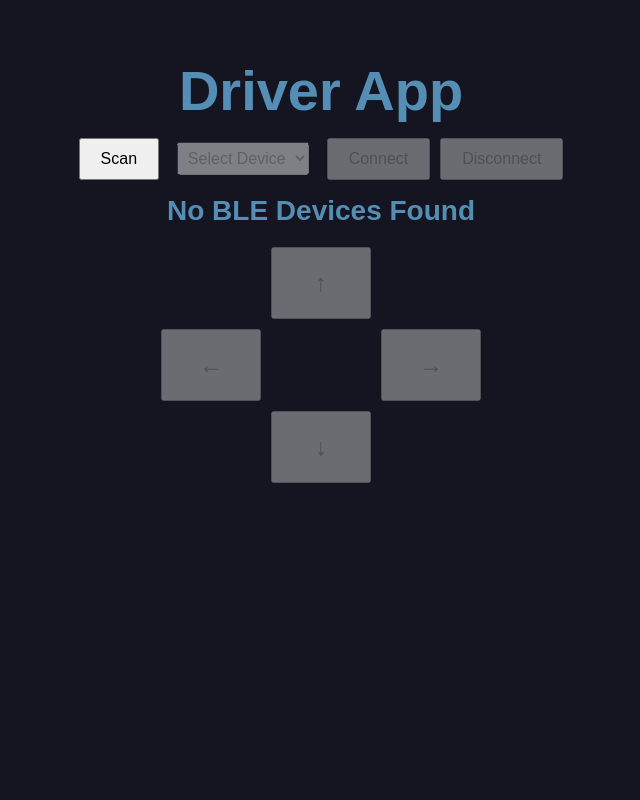
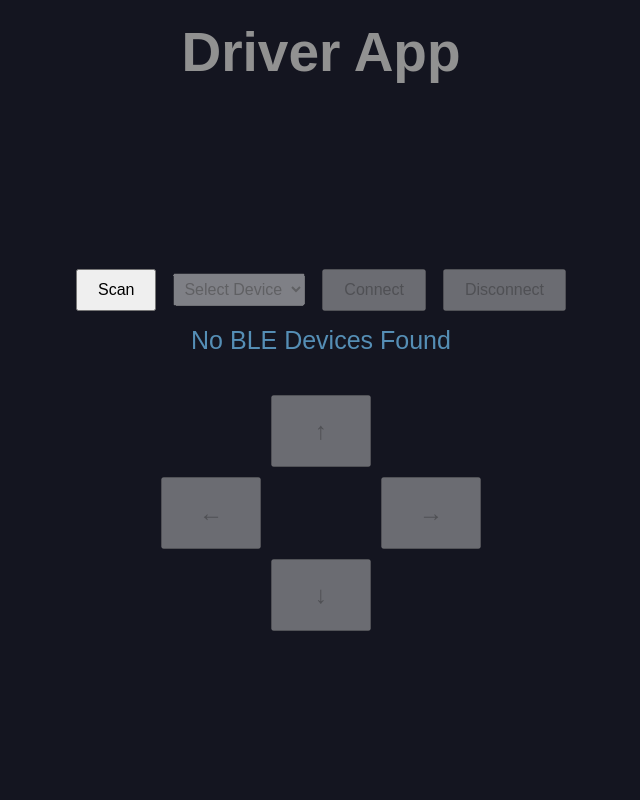
Before and after one commit to Dipto9999/Self_Balancing_Robot, a Flask app: page / in a window 1280 px wide. Shown: the whole page, without its empty margins (319-959 px from the left). Run offline with Flask 3, Linux system fonts and the light colour scheme.

Commit message:
Updated Styling

```diff
--- a/Flask_BLE/static/css/style.css
+++ b/Flask_BLE/static/css/style.css
@@ -1,56 +1,73 @@
 body {
+  margin: 0;
+  padding: 0;
+
+  min-height: 100vh; /* Use Full Viewport Height */
+  display: flex;
+  flex-direction: column; /* Stack Header and Main Content Vertically */
+  align-items: center; /* Center Content Horizontally */
+
+  background-color: rgb(20, 21, 32);
+  color: rgb(85, 142, 181);
+
   font-family: Arial, sans-serif;
-  font-size: 28px;
-  color: rgb(85, 142, 181);
+  font-size: 25px;
   text-align: center;
-  margin: 0;
-  padding: 20px;
-  background-color:rgb(20, 21, 32);
 }
 
+
 h1 {
-  margin-bottom: 10px;
+  margin: 20px 0 10px 0; /* Give Space Above and Below */
+  font-size: 55px;
+  color: rgb(145, 145, 145);
+}
+
+.main-content {
+  flex: 1; /* Fill Remaining Vertical Space */
+  display: flex;
+  flex-direction: column; /* Stack Elements Vertically */
+
+  /* Center Elements Vertically and Horizontally */
+  justify-content: center;
+  align-items: center;
+  width: 100%;
 }
 
 .device-section {
   margin-bottom: 20px;
-}
 
-.device-section button {
+  button {
     padding: 10px 20px;
     font-size: 16px;
     margin: 5px;
   }
 
-.device-section select {
+  select {
     font-size: 16px;
     padding: 6px;
     margin: 5px;
   }
+}
 
 .move-container {
-  display: grid;
+  display: grid; /* 3 X 3 Grid */
+  justify-content: center;
+
   grid-template-columns: 100px 100px 100px;
   grid-gap: 10px;
-  justify-content: center;
+
   margin-top: 20px;
 }
 
-.grid-item {
-  padding: 20px;
-  background-color: #e0e0e0;
-  border-radius: 5px;
-}
-
 button.moveButton {
-  font-size: 24px;
   padding: 20px;
   width: 100%;
   height: 100%;
+
+  font-size: 24px;
 }
 
 #statusLabel {
   display: block;
   margin-top: 10px;
-  font-weight: bold;
 }
--- a/Flask_BLE/templates/index.html
+++ b/Flask_BLE/templates/index.html
@@ -3,34 +3,38 @@
 <head>
   <meta charset="UTF-8">
   <title>Robot Driver App</title>
+  <!-- Scale Content to Fit on Mobile Devices -->
+  <meta name="viewport" content="width=device-width, initial-scale=1.0">
   <link rel="stylesheet" href="{{ url_for('static', filename='css/style.css') }}">
 </head>
+<body>
 
-<body>
   <h1>Driver App</h1>
 
+  <div class="main-content">
     <!-- Device Section -->
     <div class="device-section">
       <button id="scanButton">Scan</button>
       <select id="deviceSelect" disabled>
         <option value="">Select Device</option>
       </select>
-    <button id="connectButton" disabled>Connect</but ton>
+      <button id="connectButton" disabled>Connect</button>
       <button id="disconnectButton" disabled>Disconnect</button>
       <span id="statusLabel">No BLE Devices Found</span>
     </div>
 
     <!-- Movement Buttons -->
     <div class="move-container">
-    <div></div>
+      <div></div> <!-- (1,1) -->
       <div><button class="moveButton" id="driveButton" disabled>↑</button></div>
-    <div></div>
+      <div></div> <!-- (1,3) -->
       <div><button class="moveButton" id="leftButton" disabled>←</button></div>
-    <div></div>
+      <div></div> <!-- (2,2) -->
       <div><button class="moveButton" id="rightButton" disabled>→</button></div>
-    <div></div>
+      <div></div> <!-- (3,1) -->
       <div><button class="moveButton" id="downButton" disabled>↓</button></div>
-    <div></div>
+      <div></div> <!-- (3,3) -->
+    </div>
   </div>
 
   <!-- JavaScript for Handling User Interactions -->
```
Lines whose indentation alone changed are shown as unchanged.
